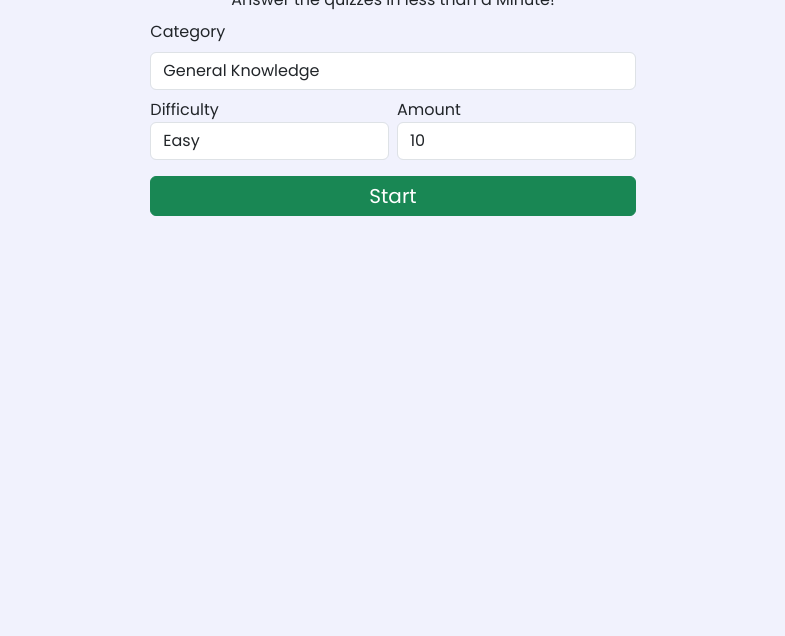
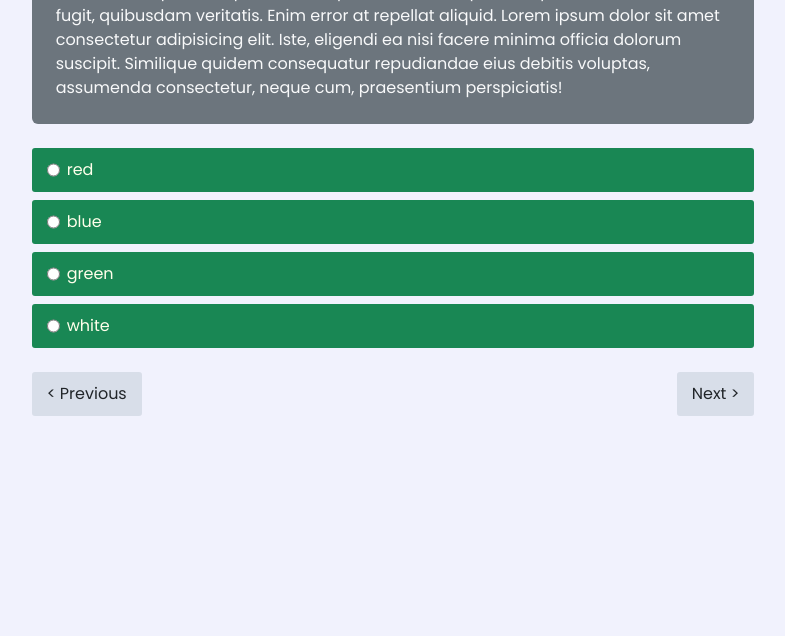
Before and after one commit to Auvryy/Bullet-Quiz, a plain HTML site: page index.html in a window 1280 px wide. Shown: the part 164-800 px from the top of the page, without its empty margins (247-1032 px from the left). Drawn offline with nearby package versions, Linux system fonts and the light colour scheme.

Commit message:
structuring quiz

```diff
--- a/index.html
+++ b/index.html
@@ -105,9 +105,9 @@
       </div>
     </div>
 
-    <main id="main-container" class="container col-md-5 col-sm-6 col-9"> <!--starting interface-->
+    <main id="main-container" class="container col-md-7 col-sm-9 col-11"> <!--starting interface-->
 
-      <form class="w-100">
+      <form id="form-container" class="w-100 d-none"> <!--change this later to block-->
         <h1 class="text-center">Bullet Quiz</h1>
         <p class="text-center text-wrap">Answer the quizzes in less than a Minute!</p>
         <section class="container d-flex flex-column align-items-start gap-2 mt-2">
@@ -132,9 +132,31 @@
               <input id="amount" class="form-control " type="number" value="10" max="10" min="1">
             </div>
           </div>
-          <button id="submit-form" class="align-self-center text-center btn btn-success px-5 py-1 mt-2 fs-5 w-100">Start</button>
+          <button id="submit-form" class="align-self-center text-center btn btn-success px-5 py-1 mt-2 fs-5 w-100" type="button
+          ">Start</button>
         </section>
       </form>
+
+      <section id="question-section" class="w-100"> <!--the question section-->
+        <div class="question-container bg-secondary p-4 text-light rounded mb-4"> <!--question container-->
+          <p>Lorem ipsum, dolor sit amet consectetur adipisicing elit. Molestias voluptatem recusandae ipsam, aspernatur saepe vel in eius aliquid excepturi vitae sit modi fugit, quibusdam veritatis. Enim error at repellat aliquid. Lorem ipsum dolor sit amet consectetur adipisicing elit. Iste, eligendi ea nisi facere minima officia dolorum suscipit. Similique quidem consequatur repudiandae eius debitis voluptas, assumenda consectetur, neque cum, praesentium perspiciatis!
+          </p>
+        </div>
+        <div class=" choice-container d-flex flex-column w-100 gap-2 mb-4">
+          <label><input type="radio" name="question1" value="red">red</label>
+          <label><input type="radio" name="question1" value="blue">blue</label>
+          <label><input type="radio" name="question1" value="green">green</label>
+          <label><input type="radio" name="question1" value="white">white</label>
+        </div>
+        <div class="navigation-box d-flex justify-content-between mb-4">
+          <div class="navigation-container">
+            &lt; Previous
+          </div>
+          <div class="navigation-container">
+            Next &gt;
+          </div>
+        </div>
+      </section>
     </main>
 
     <script src="script.js"></script>
--- a/script.js
+++ b/script.js
@@ -1,9 +1,9 @@
 //below are the tutorial code
 const closeTutorial = document.getElementById("tutorial-close");
 const tutorialBackground = document.getElementById("tutorial-background");
+
 closeTutorial.addEventListener("click", async (e) => {
   e.preventDefault();
-
   tutorialBackground.classList.add("closeElement");
   await setTimeout(() => {
     tutorialBackground.style.display = "none";
@@ -12,25 +12,42 @@ closeTutorial.addEventListener("click", async (e) => {
 
 //below are the form code
 
-const category = document.getElementById('category');
-const difficulty = document.getElementById('difficulty')
-const amount = document.getElementById('amount');
+const category = document.getElementById("category");
+const difficulty = document.getElementById("difficulty");
+const amount = document.getElementById("amount");
 
 let quizAPI;
 
-const submitButton = document.getElementById('submit-form');
-submitButton.addEventListener('click', (e) => { //this might be submit || click
+const submitButton = document.getElementById("submit-form");
+
+submitButton.addEventListener("click", (e) => {
+  //this might be submit || click
   e.preventDefault();
   //the code to set the value for each user input
-  const userCategory = category.value;
-  const userDifficulty = difficulty.value;
+
   const userAmount = amount.value;
-  console.log(userAmount, userDifficulty, userCategory)
-  quizAPI = `https://opentdb.com/api.php?amount=${userAmount}&category=${userCategory}&difficulty=${userDifficulty}&type=multiple`;
+  if (userAmount <= 10 && userAmount >= 1) {
+    const userCategory = category.value;
+    const userDifficulty = difficulty.value;
+    console.log(userAmount, userDifficulty, userCategory);
+    quizAPI = `https://opentdb.com/api.php?amount=${userAmount}&category=${userCategory}&difficulty=${userDifficulty}&type=multiple`;
 
+    //closing form
+    const form = document.getElementById("form-container");
+    form.classList.add("closeElement");
+    setTimeout(() => {
+      form.style.display = "none";
+    }, 1000);
+
+
+
+  } else {
+    amount.style.borderColor = 'red';
+    return
+  }
 });
 
-console.log(quizAPI)
+console.log(quizAPI);
 
 //url format: https://opentdb.com/api.php?amount=10&category=24&difficulty=easy&type=multiple
 /*
@@ -46,10 +63,10 @@ type=multiple
 let data;
 const setQuestion = async () => {
   try {
-    const res = await fetch(quizAPI)
+    const res = await fetch(quizAPI);
     data = await res.json();
-    console.log(data.results[0].question);
+    console.log(data.results[0]);
   } catch (e) {
-    console.log(e)
+    console.log(e);
   }
-}
+};
--- a/style.css
+++ b/style.css
@@ -59,3 +59,20 @@ p {
 #main-container {
   margin-top: 6rem;
 }
+
+.choice-container label {
+  background-color: #198754;
+  padding: 10px 15px;
+  border-radius: 3px;
+  display: flex;
+  gap: 7px;
+  color: rgb(255, 255, 235);
+  cursor: pointer;
+}
+
+.navigation-container {
+  background-color: rgb(216, 222, 233);
+  padding: 10px 15px;
+  border-radius: 3px;
+  cursor: pointer;
+}
```
